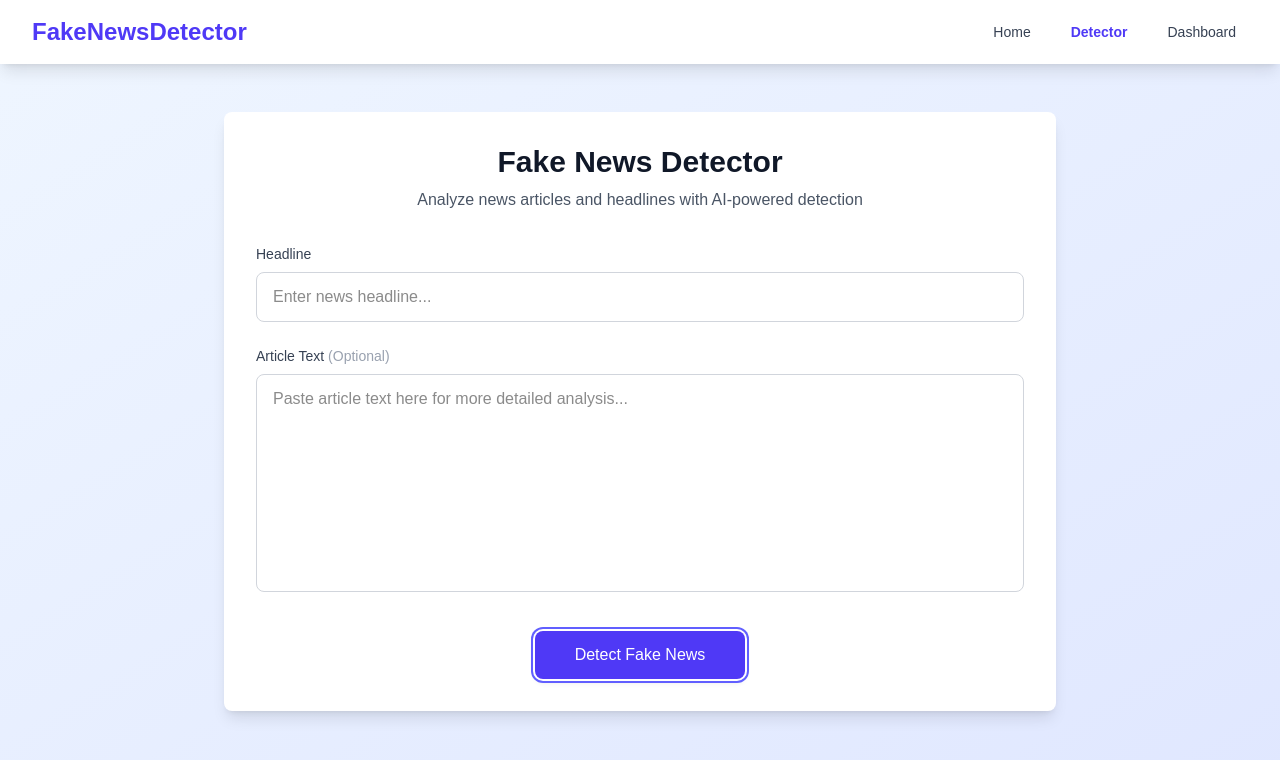
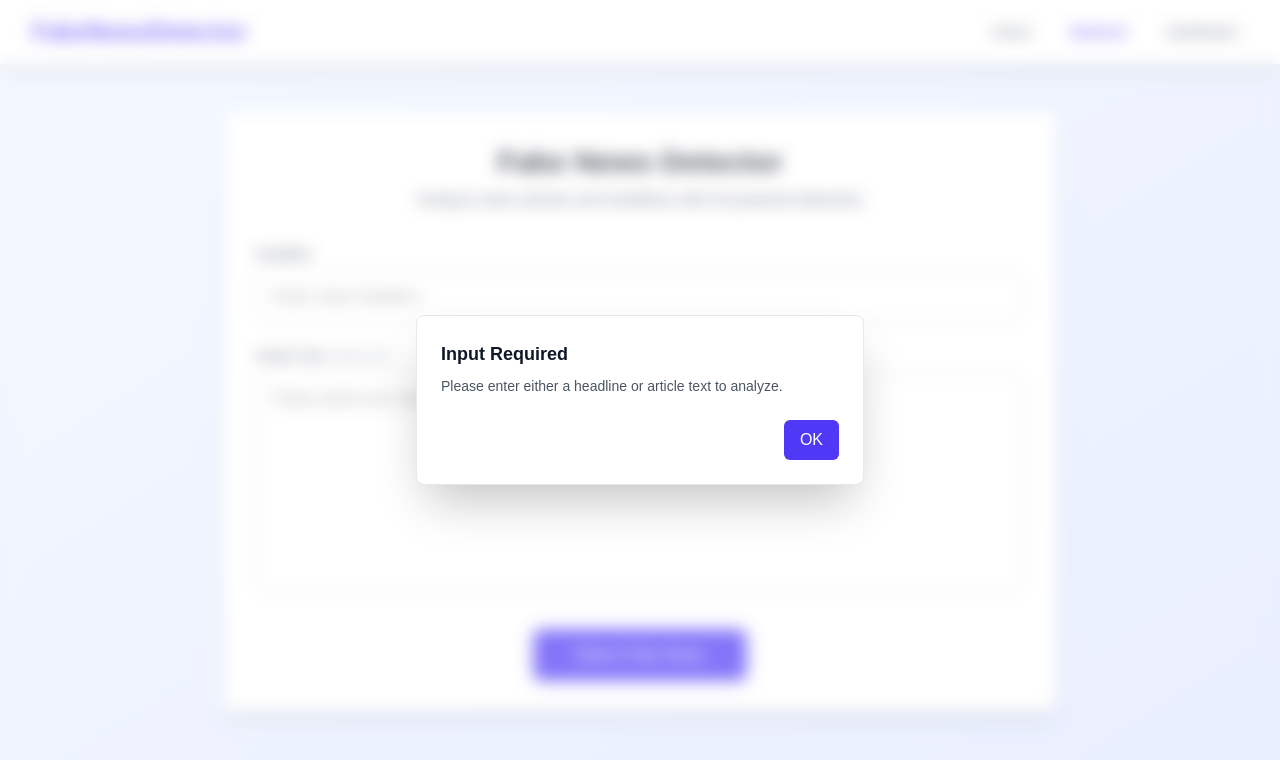
Before and after one commit to KavyaChauhan135/fake-news-detector, a Next.js app: page /detector in a window 1280 px wide. Both pictures are taken after a click on the button "Detect Fake News". Shown: the top 760 px of the page. Built offline with nearby package versions, Linux system fonts and the light colour scheme.

Commit message:
add features

```diff
--- a/app/detector/page.js
+++ b/app/detector/page.js
@@ -9,10 +9,11 @@ export default function Detector() {
   const [result, setResult] = useState(null);
   const [loading, setLoading] = useState(false);
   const [error, setError] = useState(null);
+  const [showEmptyModal, setShowEmptyModal] = useState(false);
 
   const detectFakeNews = async () => {
     if (!articleText.trim() && !headline.trim()) {
-      alert("Please enter either a headline or article text");
+      setShowEmptyModal(true);
       return;
     }
 
@@ -213,6 +214,30 @@ export default function Detector() {
           )}
         </div>
       </main>
+
+      {/* Empty Input Modal */}
+      {showEmptyModal && (
+        <div className="fixed inset-0 flex items-center justify-center z-50 backdrop-blur-sm bg-white/30">
+          <div className="bg-white rounded-lg shadow-2xl max-w-md w-full mx-4 border border-gray-200">
+            <div className="p-6">
+              <h3 className="text-lg font-semibold text-gray-900 mb-2">
+                Input Required
+              </h3>
+              <p className="text-sm text-gray-600 mb-6">
+                Please enter either a headline or article text to analyze.
+              </p>
+              <div className="flex justify-end">
+                <button
+                  onClick={() => setShowEmptyModal(false)}
+                  className="px-4 py-2 bg-indigo-600 text-white rounded-md font-medium hover:bg-indigo-700 focus:outline-none transition-colors"
+                >
+                  OK
+                </button>
+              </div>
+            </div>
+          </div>
+        </div>
+      )}
     </div>
   );
 }
```
